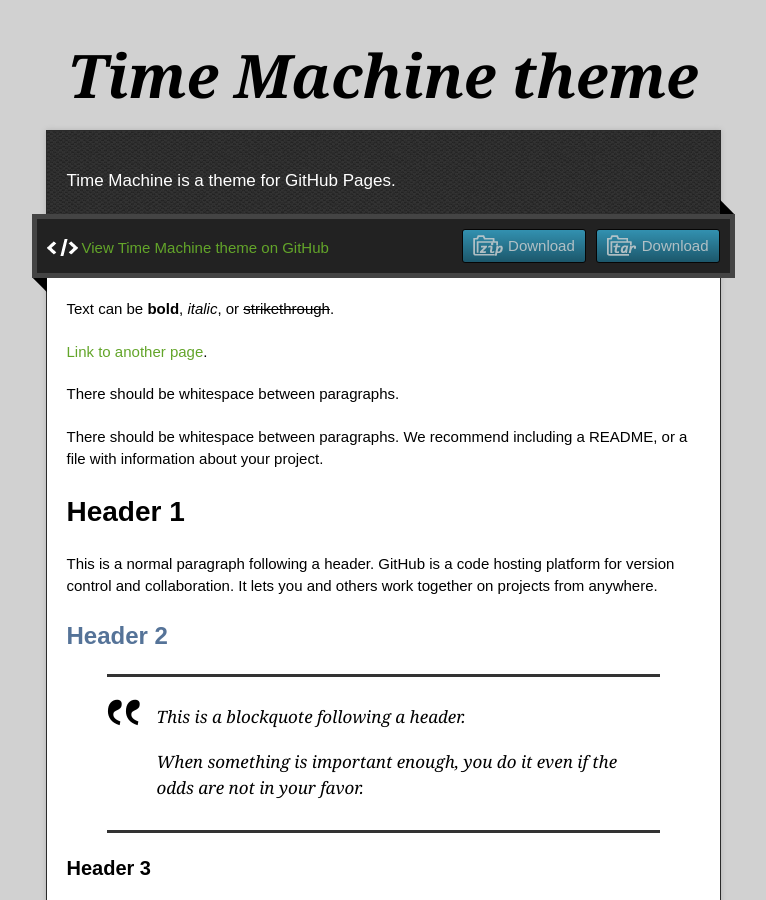
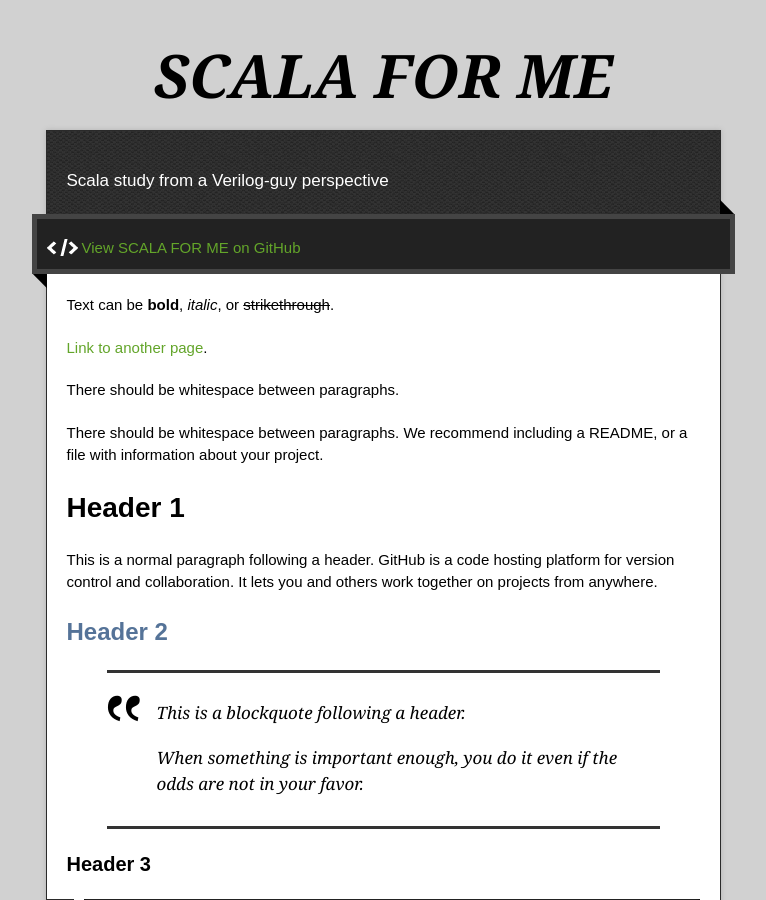
Before and after one commit to lapnd/httdes.github.io, a Jekyll site: the page built from index.md, in a window 1280 px wide and 900 px high. Shown: the whole window, without its empty margins (257-1023 px from the left). Built offline with Jekyll 4.4.1, drawn with Linux system fonts in a browser that asks for light colours; some of the changed text lies outside the part shown.

Commit message:
Update _config.yml

```diff
--- a/_config.yml
+++ b/_config.yml
@@ -1,5 +1,5 @@
-title: Time Machine theme
-description: Time Machine is a theme for GitHub Pages.
-show_downloads: true
-google_analytics:
+title: SCALA FOR ME
+description: Scala study from a Verilog-guy perspective
+show_downloads:
+google_analytics: true
 theme: jekyll-theme-time-machine
```
